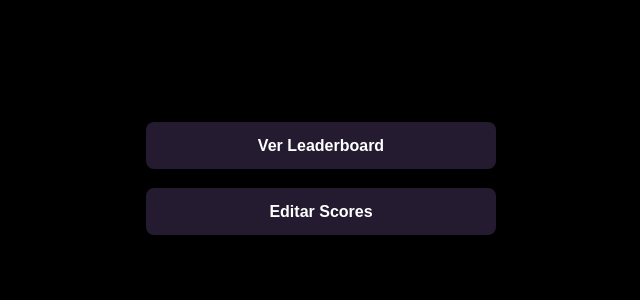
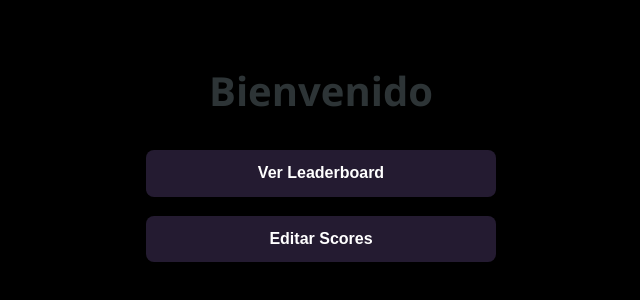
Before and after one commit to MilagrosRojasc/Prueba2, a React (Create React App) app: page / in a window 1280 px wide. Shown: the part 318-618 px from the top of the page, without its empty margins (319-959 px from the left). Built offline with nearby package versions, Linux system fonts and the light colour scheme.

Commit message:
Update Home.jsx

```diff
--- a/src/components/Home.jsx
+++ b/src/components/Home.jsx
@@ -22,7 +22,7 @@ function Home({ setIsAuthenticated }) {
 
   return (
     <div className="home-container">
-      <h2></h2>
+      <h2>Bienvenido</h2>
 
       {!mostrarLogin ? (
         <div className="home-botones">
```
